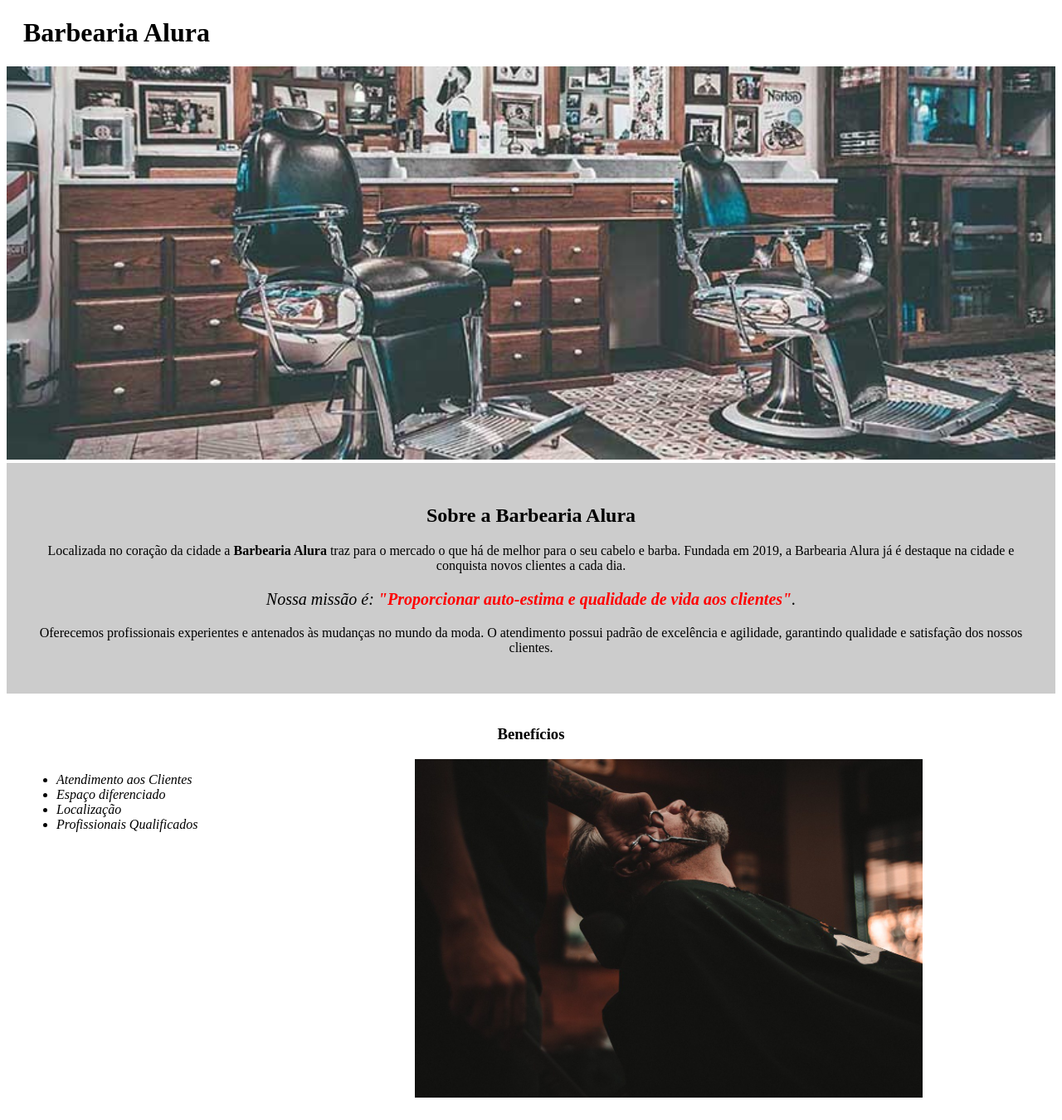
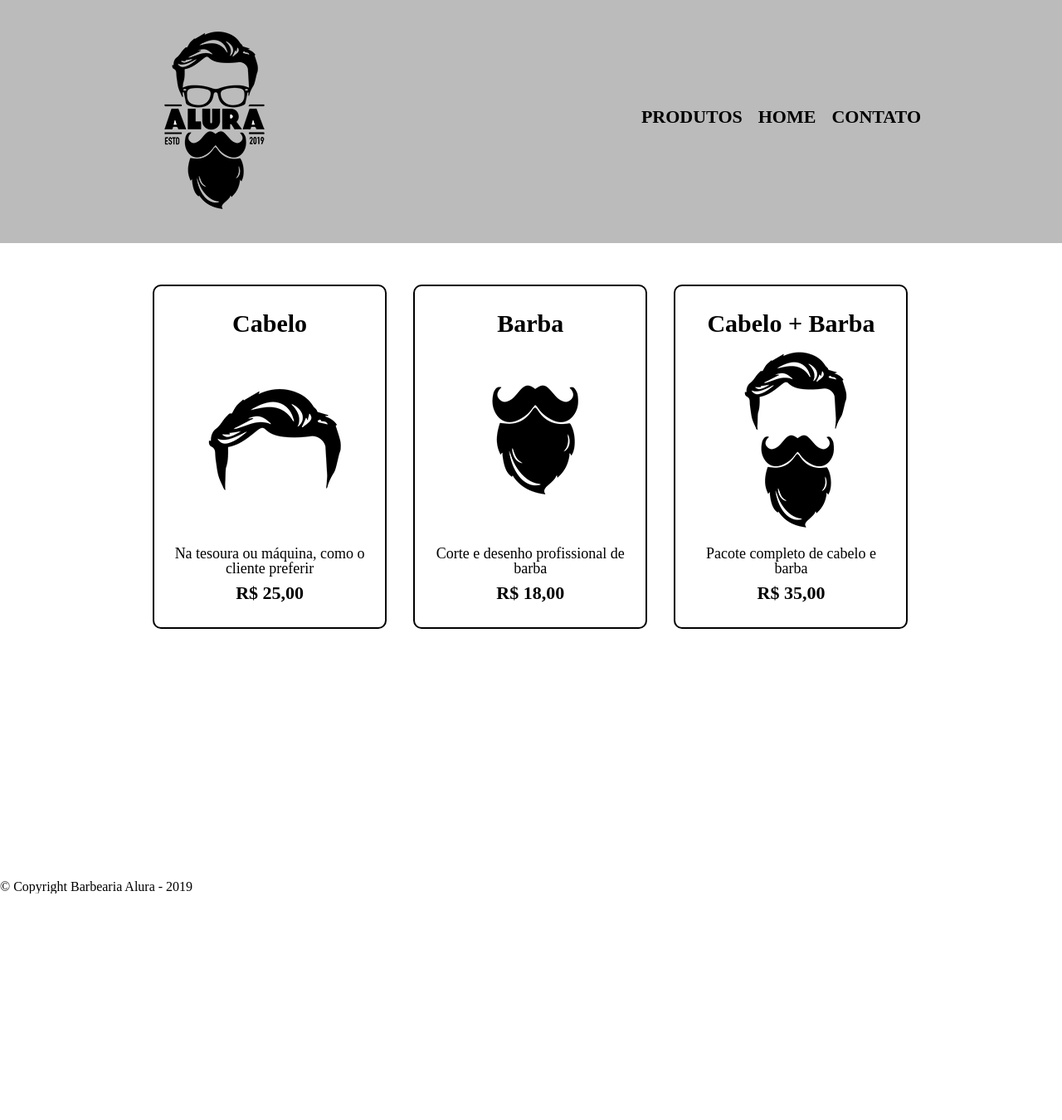
Before and after one commit to gustavo010908/barbearia-2, a plain HTML site: page index.html in a window 1280 px wide. Shown: the whole page at 83% size. After the commit the page ends 1077 px from the top, so only its background shows below. Drawn offline with Linux system fonts and the light colour scheme.

Commit message:
Update index.html

```diff
--- a/index.html
+++ b/index.html
@@ -1,37 +1,53 @@
 <!DOCTYPE html>
-<html lang="pt-br">
-	<head>
-		<meta charset="UTF-8">
-		<title>Barbearia Alura</title>
-		<link rel="stylesheet" href="style.css">
-	</head>
+<html>
+<head>
+<meta charset="UTF-8">
+<title>Produtos - Barbearia Alura</title>
 
-	<body>
-		<header>
-			<h1 class="titulo-principal">Barbearia Alura</h1>
-		</header>
-		<img id="banner" src="banner.jpg">
-		<div class="principal">
-			<h2 class="titulo-centralizado">Sobre a Barbearia Alura</h2>
+<link rel="stylesheet" href="reset.css">
+<link rel="stylesheet" href="produtos.css">
+</head>
+<body>
+<header>
+<div class="caixa">
+<h1><img src="logo.png"></h1>
 
-			<p>Localizada no coração da cidade a <strong>Barbearia Alura</strong> traz para o mercado o que há de melhor para o seu cabelo e barba. Fundada em 2019, a Barbearia Alura já é destaque na cidade e conquista novos clientes a cada dia.</p>
+<nav>
+<ul>
+<li><a href="index.html">Produtos</a></li>
+<li><a href="produtos.html">Home</a></li>
+<li><a href="contato.html">Contato</a></li>
+</ul>
+</nav>
+</div>
+</header>
 
-			<p id="missao"><em>Nossa missão é: <strong>"Proporcionar auto-estima e qualidade de vida aos clientes"</strong>.</em></p>
+<main>
+<ul class="produtos">
+<li>
+<h2>Cabelo</h2>
+<img src="cabelo.jpg">
+<p class="produto-descricao">Na tesoura ou máquina, como o cliente preferir</p>
+<p class="produto-preco">R$ 25,00</p>
+</li>
+<li>
+<h2>Barba</h2>
+<img src="barba.jpg">
+<p class="produto-descricao">Corte e desenho profissional de barba</p>
+<p class="produto-preco">R$ 18,00</p>
+</li>
+<li>
+<h2>Cabelo + Barba</h2>
+<img src="cabelo+barba.jpg">
+<p class="produto-descricao">Pacote completo de cabelo e barba</p>
+<p class="produto-preco">R$ 35,00</p>
+</li>
+</ul>
+</main>
 
-			<p>Oferecemos profissionais experientes e antenados às mudanças no mundo da moda. O atendimento possui padrão de excelência e agilidade, garantindo qualidade e satisfação dos nossos clientes.</p>
-		</div>
-
-		<div class="beneficios">
-			<h3 class="titulo-centralizado">Benefícios</h3>
-
-			<ul>
-				<li class="itens">Atendimento aos Clientes</li>
-				<li class="itens">Espaço diferenciado</li>
-				<li class="itens">Localização</li>
-				<li class="itens">Profissionais Qualificados</li>
-			</ul>
-
-			<img src="beneficios.jpg" class="imagembeneficios">
-		</div>
-	</body>
+<footer>
+<img src="logo-branco.png">
+<p class="copyright">&copy; Copyright Barbearia Alura - 2019</p>
+</footer>
+</body>
 </html>
```
